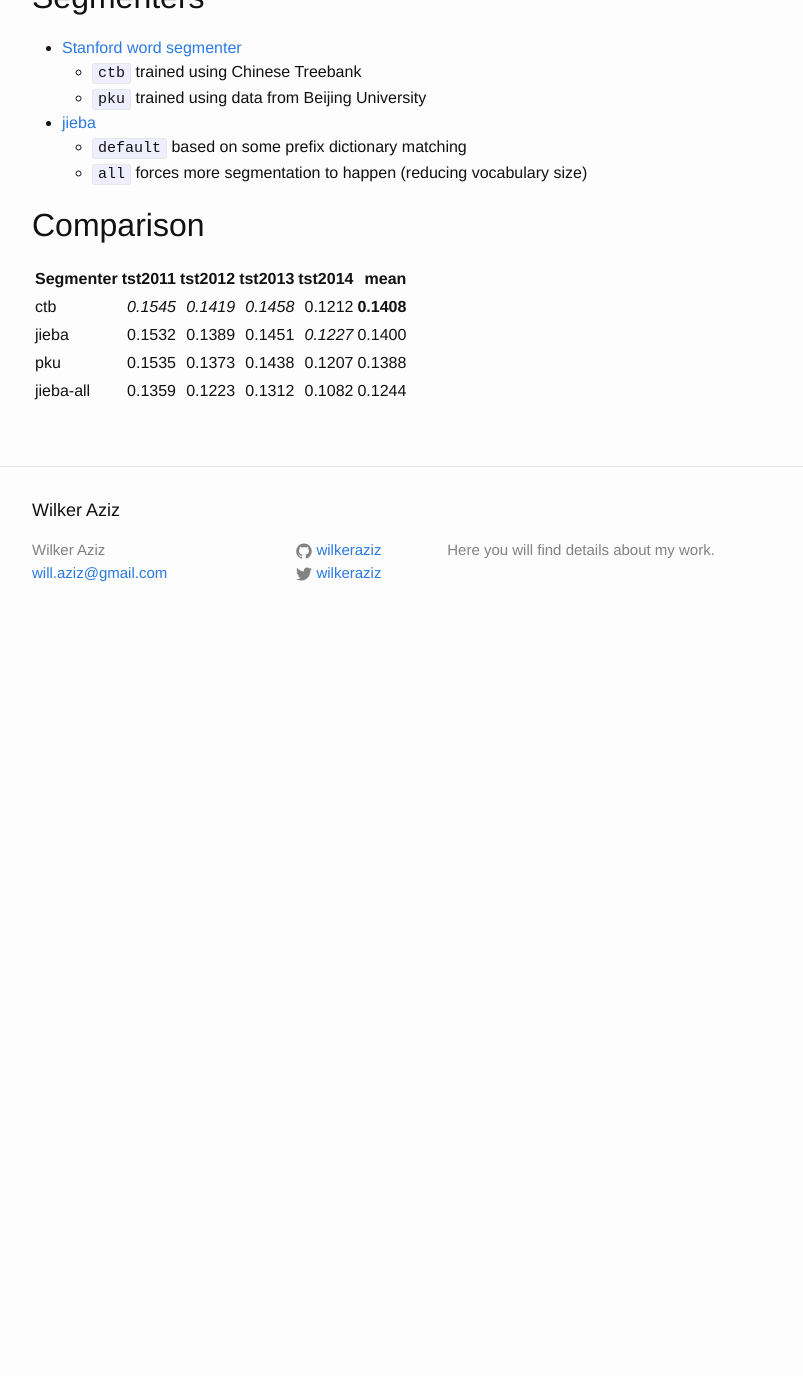
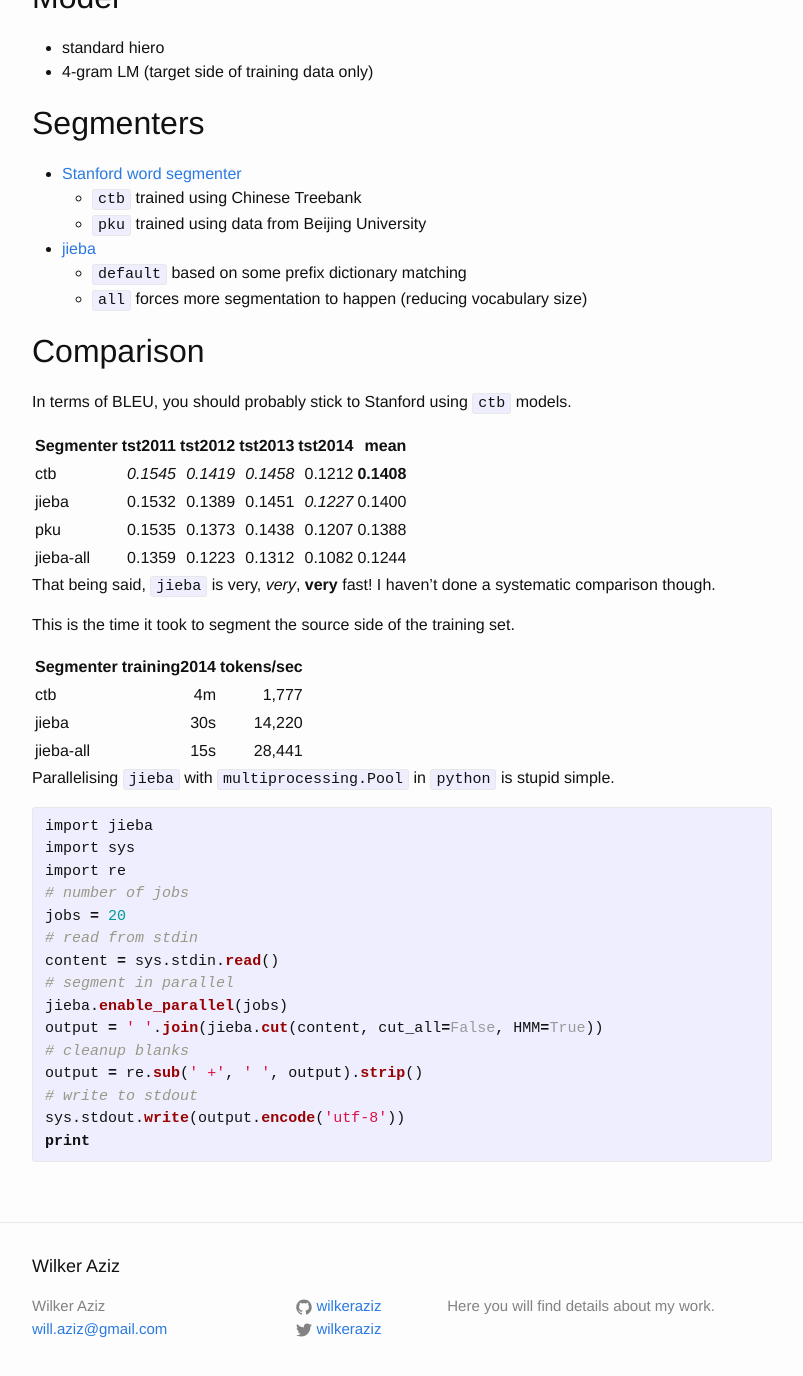
Before and after one commit to wilkeraziz/oldsite, a Jekyll site: the page built from _posts/2014-11-04-chinese-word-segmentation.markdown, in a window 1280 px wide and 1400 px high, scrolled down 440 px. Shown: the top 1376 px of the window, without its empty margins (238-1041 px from the left). Built offline with Jekyll 4.4.1, drawn with Linux system fonts in a browser that asks for light colours; before the commit the page ends 1084 px from its top, so only the background shows below that; some of the changed text lies outside the part shown.

Commit message:
stanford vs jieba (speed)

```diff
--- a/_posts/2014-11-04-chinese-word-segmentation.markdown
+++ b/_posts/2014-11-04-chinese-word-segmentation.markdown
@@ -10,9 +10,15 @@ Benchmarking the effect of different Chinese word segmentation strategies on SMT
 ## Data
 
 
-* training: TED talks (from IWSLT14)
+* training: TED talks (from IWSLT14) amounting 182,385 sentence pairs
 * tuning: dev2010 + tst2010
 * test: tst2011-2014
+
+## Model
+
+* standard hiero
+* 4-gram LM (target side of training data only)
+
 
 ## Segmenters
 
@@ -27,6 +33,7 @@ Benchmarking the effect of different Chinese word segmentation strategies on SMT
 
 ## Comparison
 
+In terms of BLEU, you should probably stick to Stanford using ``ctb`` models.
 
 Segmenter | tst2011  | tst2012  | tst2013  | tst2014  |mean
 :---------|---------:|---------:|---------:|---------:|----------:
@@ -34,3 +41,38 @@ ctb       | *0.1545* | *0.1419* | *0.1458* | 0.1212   | **0.1408**
 jieba     | 0.1532   | 0.1389   | 0.1451   |*0.1227*  | 0.1400
 pku       | 0.1535   | 0.1373   | 0.1438   | 0.1207   | 0.1388
 jieba-all | 0.1359   | 0.1223   | 0.1312   | 0.1082   | 0.1244
+
+
+
+That being said, ``jieba`` is very, *very*, **very** fast!
+I haven't done a systematic comparison though.
+
+This is the time it took to segment the source side of the training set.
+
+Segmenter | training2014 | tokens/sec
+:---------|-------------:|----------:
+ctb       | 4m           | 1,777
+jieba     | 30s          | 14,220
+jieba-all | 15s          | 28,441
+
+
+Parallelising ``jieba`` with ``multiprocessing.Pool`` in ``python`` is stupid simple.
+
+{% highlight python %}
+import jieba
+import sys
+import re
+# number of jobs
+jobs = 20
+# read from stdin
+content = sys.stdin.read()
+# segment in parallel
+jieba.enable_parallel(jobs)
+output = ' '.join(jieba.cut(content, cut_all=False, HMM=True))
+# cleanup blanks
+output = re.sub(' +', ' ', output).strip()
+# write to stdout
+sys.stdout.write(output.encode('utf-8'))
+print
+
+{% endhighlight %}
```
